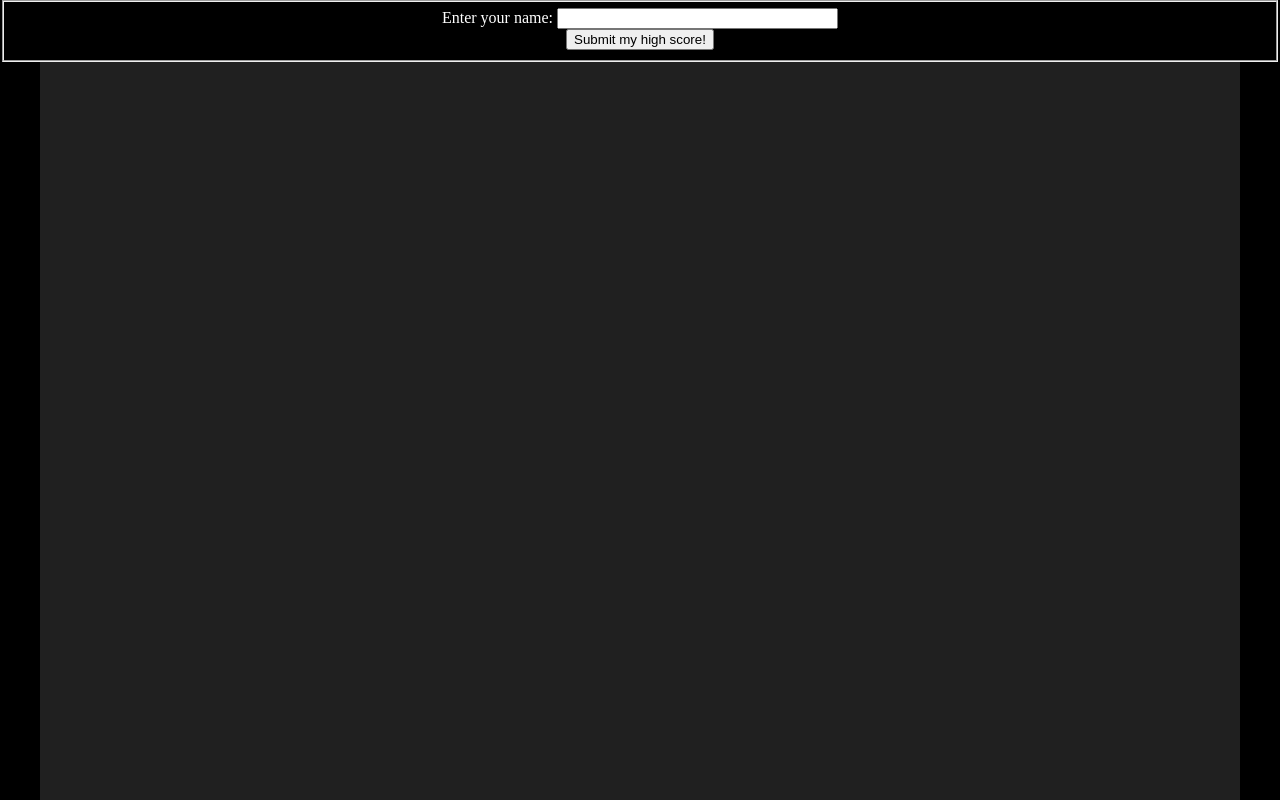
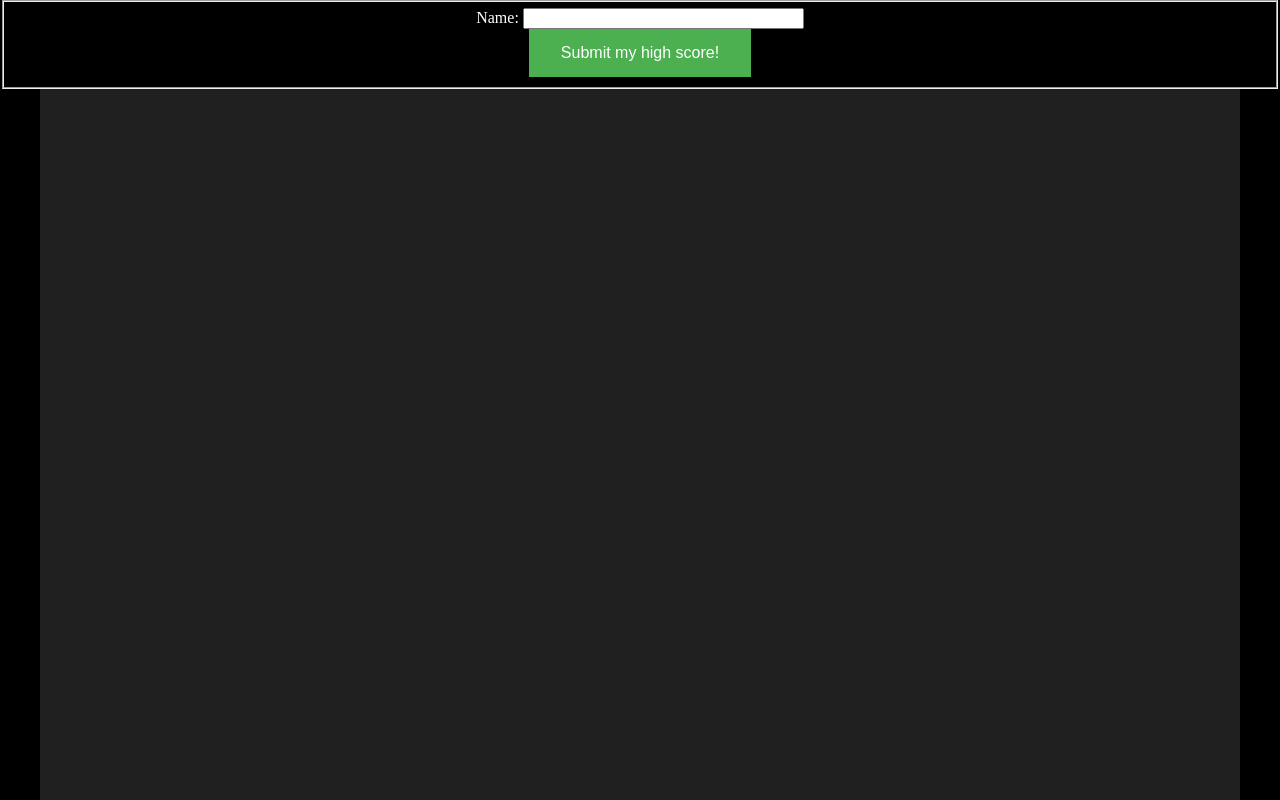
Before and after one commit to kduckets/bat-cat, a website: page index.html in a window 1280 px wide. Shown: the top 800 px of the page. Drawn offline with nearby package versions, Linux system fonts and the light colour scheme; no server answers.

Commit message:
sort order

```diff
--- a/index.html
+++ b/index.html
@@ -28,6 +28,16 @@ table {
 table, th, td {
     border: 1px solid white;
 }
+.button {
+    background-color: #4CAF50; /* Green */
+    border: none;
+    color: white;
+    padding: 15px 32px;
+    text-align: center;
+    text-decoration: none;
+    display: inline-block;
+    font-size: 16px;
+}
 </style>
 
 <script src="https://www.gstatic.com/firebasejs/4.2.0/firebase.js"></script>
@@ -56,7 +66,8 @@ table, th, td {
 
      firebase.database().ref('users/' + localStorage.getItem('name')).set({
        name: localStorage.getItem('name'),
-       score: high_score
+       score: high_score,
+       order: -high_score
      });
      console.log('got here, ' + form.name.value);
    }
@@ -79,9 +90,9 @@ table, th, td {
       <form id="name_form" action="#" onsubmit="storeValues(this);return true">
       <fieldset>
         <div id="name">
-      <label>Enter your name: </label><span><input type="text" size="32" name="name" value=""></span>
+      <label>Name: </label><span><input type="text" size="32" name="name" value=""></span>
        </div>
-      <input type="submit" value="Submit my high score!">
+      <input type="submit" class="button" value="Submit my high score!">
       </fieldset>
       </form>
     </div>
@@ -115,7 +126,7 @@ table, th, td {
  </div>
 
 <script>
-    firebase.database().ref('users/').orderByChild('score').limitToLast(10).on("value", function (snapshot) {
+    firebase.database().ref('users/').orderByChild('order').limitToLast(10).on("value", function (snapshot) {
         if(snapshot.exists()){
             var content = '';
             snapshot.forEach(function(child){
```
